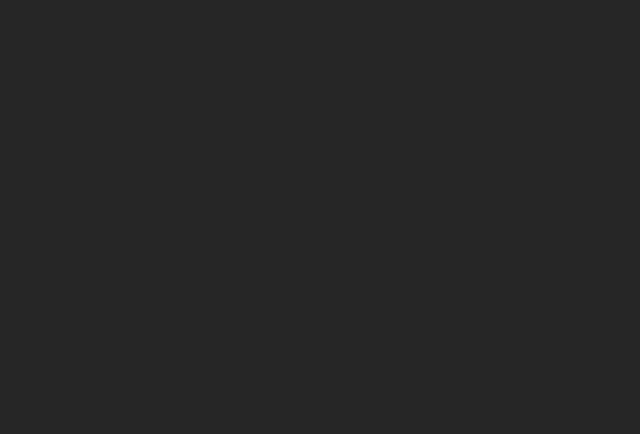
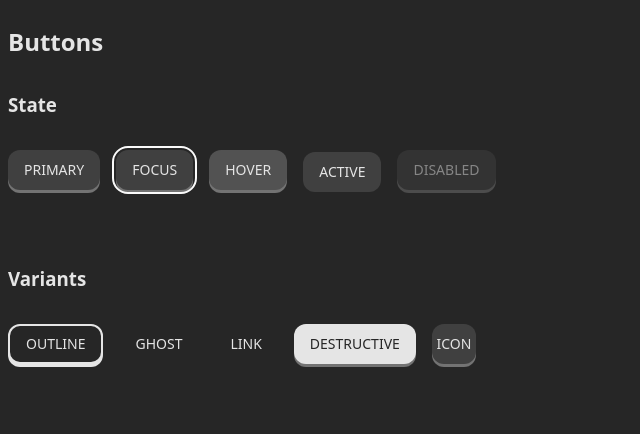
Before and after one commit to codi-Andre/components, a website built with Vite: page index.html in a window 1280 px wide. Shown: the whole page, without its empty margins (0-640 px from the left). Built offline with nearby package versions, Linux system fonts and the light colour scheme.

Commit message:
:sparkles: feat(components): create button component

```diff
--- a/index.html
+++ b/index.html
@@ -6,6 +6,31 @@
     <title>Components</title>
   </head>
   <body>
+    <main>
+      <section id="buttons" class="container">
+        <h2>Buttons</h2>
+
+        <div>
+          <h3>State</h3>
+
+          <button class="button button--primary">primary</button>
+          <button class="button button--primary focus">focus</button>
+          <button class="button button--primary hover">hover</button>
+          <button class="button button--primary active">active</button>
+          <button class="button button--primary" disabled>disabled</button>
+        </div>
+
+        <div>
+          <h3>Variants</h3>
+
+          <button class="button button--outline">outline</button>
+          <button class="button button--ghost">ghost</button>
+          <button class="button button--link">link</button>
+          <button class="button button--destructive">destructive</button>
+          <button class="button button--primary button--icon">icon</button>
+        </div>
+      </section>
+    </main>
     <script type="module" src="/src/main.js"></script>
   </body>
 </html>
--- /dev/null
+++ b/src/components/button.css
@@ -0,0 +1,128 @@
+#buttons div {
+  display: grid;
+  grid-auto-columns: min-content;
+  grid-template-rows: 1fr 1fr;
+  gap: 16px;
+  margin-bottom: 40px;
+}
+
+#buttons h3 {
+  grid-column: span 5;
+}
+
+.button {
+  display: inline-flex;
+
+  align-items: center;
+  justify-content: center;
+
+  border: none;
+  border-radius: 12px;
+  gap: 8px;
+  height: 40px;
+  padding: 8px 16px;
+
+  cursor: pointer;
+  font-size: 0.875rem;
+  font-weight: 500;
+  line-height: 1.25rem;
+  text-transform: uppercase;
+  white-space: nowrap;
+
+  svg {
+    flex-shrink: 0;
+    height: 16px;
+    width: 16px;
+
+    pointer-events: none;
+  }
+}
+
+.button:focus-visible {
+  outline: solid 2px var(--neutral-50);
+  outline-offset: 2px;
+}
+
+.button--primary {
+  background-color: var(--neutral-700);
+  box-shadow: 0 3px 0 0px var(--neutral-500);
+  color: var(--neutral-200);
+}
+
+.button--primary:hover {
+  background-color: var(--neutral-600);
+}
+
+.button--outline {
+  background-color: var(--neutral-800);
+  border: solid 2px var(--neutral-200);
+  box-shadow: 0 3px 0 0px var(--neutral-200);
+  color: var(--neutral-200);
+}
+
+.button--outline:hover {
+  background-color: var(--neutral-700);
+}
+
+.button--ghost {
+  background-color: transparent;
+  color: var(--neutral-200);
+}
+
+.button--ghost:hover {
+  background-color: var(--neutral-700);
+  box-shadow: 0 3px 0 0px var(--neutral-500);
+}
+
+.button--link {
+  background-color: transparent;
+  color: var(--neutral-200);
+}
+
+.button--link:hover {
+  text-decoration: underline;
+  text-underline-offset: 4px;
+}
+
+.button--destructive {
+  background-color: var(--neutral-200);
+  box-shadow: 0 3px 0 0px var(--neutral-500);
+  color: var(--neutral-800);
+}
+
+.button--destructive:hover {
+  background-color: var(--neutral-400);
+}
+
+.button--icon {
+  width: 44px;
+
+  svg {
+    height: 24px;
+    width: 24px;
+  }
+}
+
+.button:active {
+  transform: translateY(2px);
+  box-shadow: none;
+}
+
+.button:disabled {
+  opacity: 0.5;
+  pointer-events: none;
+}
+
+.focus {
+  outline: solid 2px var(--neutral-50);
+  outline-offset: 2px;
+}
+
+.hover {
+  background-color: var(--neutral-600);
+}
+
+.active {
+  transform: translateY(2px);
+  box-shadow: none;
+}
--- a/src/main.js
+++ b/src/main.js
@@ -1,2 +1,3 @@
 import "./modern-normalize.css"
 import "./style.css"
+import "./components/button.css"
```
